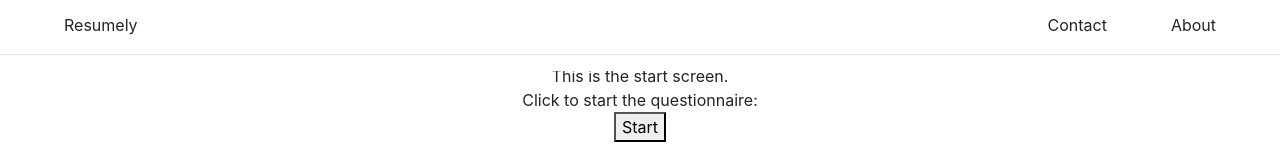
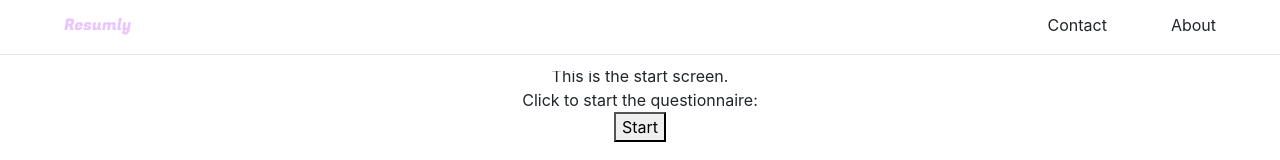
Before and after one commit to dillonvh/resumely, a React (Create React App) app in the folder client/: page / in a window 1280 px wide. Shown: the top 160 px of the page. Built offline with nearby package versions, Linux system fonts and the light colour scheme.

Commit message:
add fonts

```diff
--- a/client/public/index.html
+++ b/client/public/index.html
@@ -19,6 +19,9 @@
       work correctly both with client-side routing and a non-root public URL.
       Learn how to configure a non-root public URL by running `npm run build`.
     -->
+    <link href="https://fonts.googleapis.com/css?family=Fugaz+One" rel="stylesheet">
+    <link href="https://fonts.googleapis.com/css?family=Poppins" rel="stylesheet">
+    <link href="https://fonts.googleapis.com/css?family=Montserrat" rel="stylesheet">
     <title>React App</title>
   </head>
   <body>
--- a/client/src/components/header.js
+++ b/client/src/components/header.js
@@ -13,11 +13,18 @@ const headerLinkStyle = {
   paddingRight: '5%',
 };
 
+const titleStyle = {
+  color: '#eac6ff',
+  fontFamily : 'Fugaz One',
+  float: 'left',
+  paddingLeft: '5%',
+};
+
 const Header = ({ toggleAbout, toggleContact }) => {
   return (
       <div id="Header" style={headerStyle}>
-        <span style={{ float: 'left', paddingLeft: '5%' }}>
-        Resumely
+        <span style={titleStyle}>
+        Resumly
         </span>
         <span onClick={toggleAbout} style={headerLinkStyle}>
         About
```
